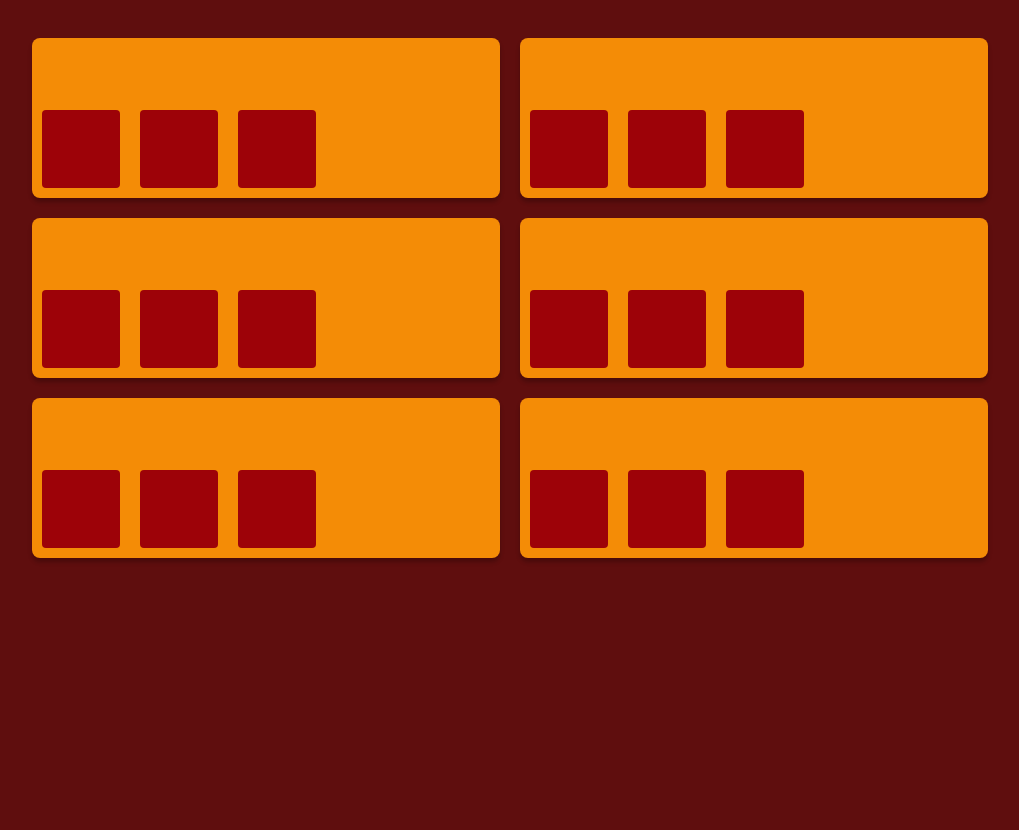
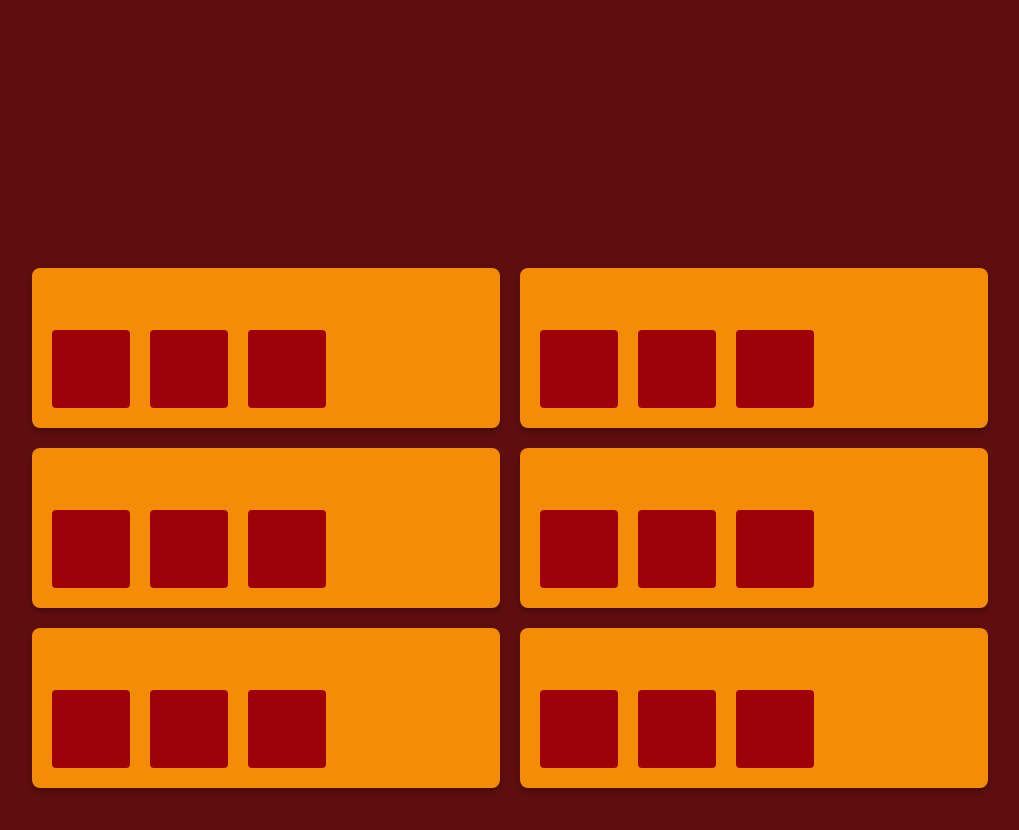
Before and after one commit to AumDigital/Flexbox-Project, a website: page index.html in a window 1280 px wide. Shown: the whole page, without its empty margins (130-1149 px from the left). Before the commit the page ends 800 px from the top, so only its background shows below. Drawn offline with Linux system fonts and the light colour scheme.

Commit message:
set margins

```diff
--- a/styles/index.css
+++ b/styles/index.css
@@ -6,7 +6,8 @@ body {
 }
 
 .container {
-
+    width: 1000px;
+    height: 1000px;
     display: flex;
     padding: 20px;
     flex-wrap: wrap;
@@ -21,7 +22,8 @@ body {
     box-shadow: 0px 4px 4px rgba(0, 0, 0, 0.25);
     border-radius: 8px;
     display: flex;
-    margin: 10px;
+    margin-right: 20px;
+    margin-bottom: 20px;
     align-items: flex-end;
 
 }
@@ -32,7 +34,8 @@ body {
     background-color: #9D0208;
     border-radius: 4px;
     display: flex;
-    margin: 10px;
+    margin-left: 20px;
+    margin-bottom: 20px;
 
 }
 
@@ -43,7 +46,6 @@ body {
     box-shadow: 0px 4px 4px rgba(0, 0, 0, 0.25);
     border-radius: 8px;
     display: flex;
-    margin: 10px;
     align-items: flex-end;
 }
 
@@ -54,7 +56,8 @@ body {
     box-shadow: 0px 4px 4px rgba(0, 0, 0, 0.25);
     border-radius: 8px;
     display: flex;
-    margin: 10px;
+    margin-right: 20px;
+    margin-bottom: 20px;
     align-items: flex-end;
 }
 
@@ -65,7 +68,6 @@ body {
     box-shadow: 0px 4px 4px rgba(0, 0, 0, 0.25);
     border-radius: 8px;
     display: flex;
-    margin: 10px;
     align-items: flex-end;
 }
 
@@ -76,7 +78,7 @@ body {
     box-shadow: 0px 4px 4px rgba(0, 0, 0, 0.25);
     border-radius: 8px;
     display: flex;
-    margin: 10px;
+    margin-right: 20px;
     align-items: flex-end;
 }
 
@@ -87,6 +89,5 @@ body {
     box-shadow: 0px 4px 4px rgba(0, 0, 0, 0.25);
     border-radius: 8px;
     display: flex;
-    margin: 10px;
     align-items: flex-end;
 }
```
